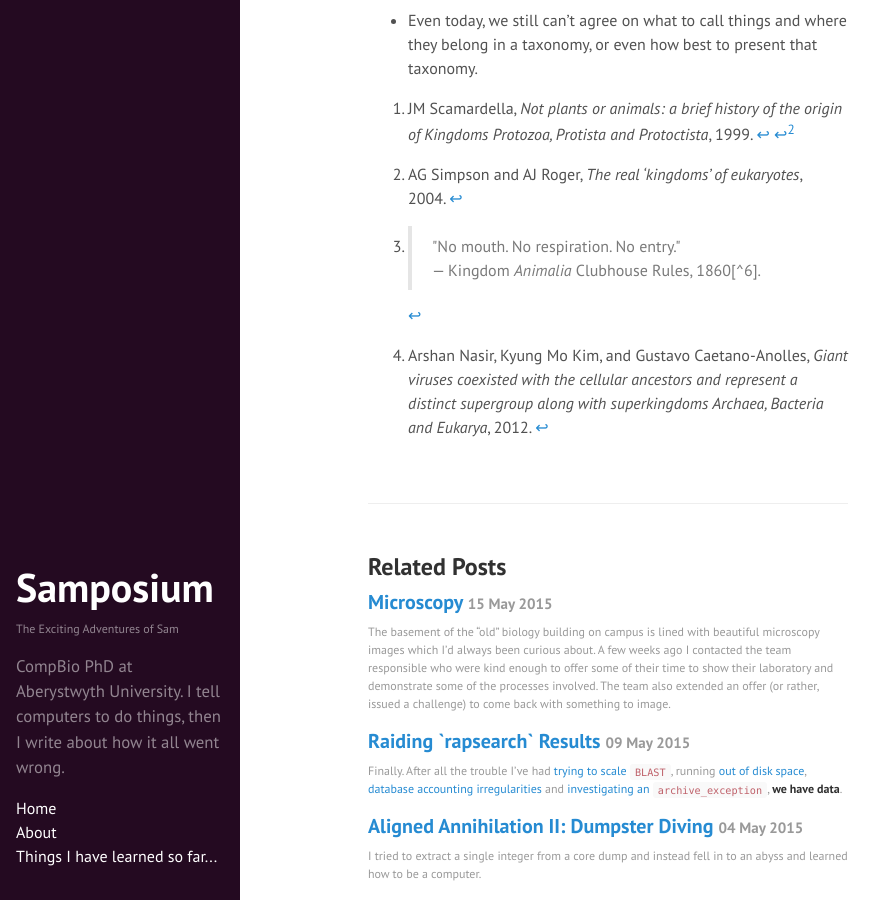
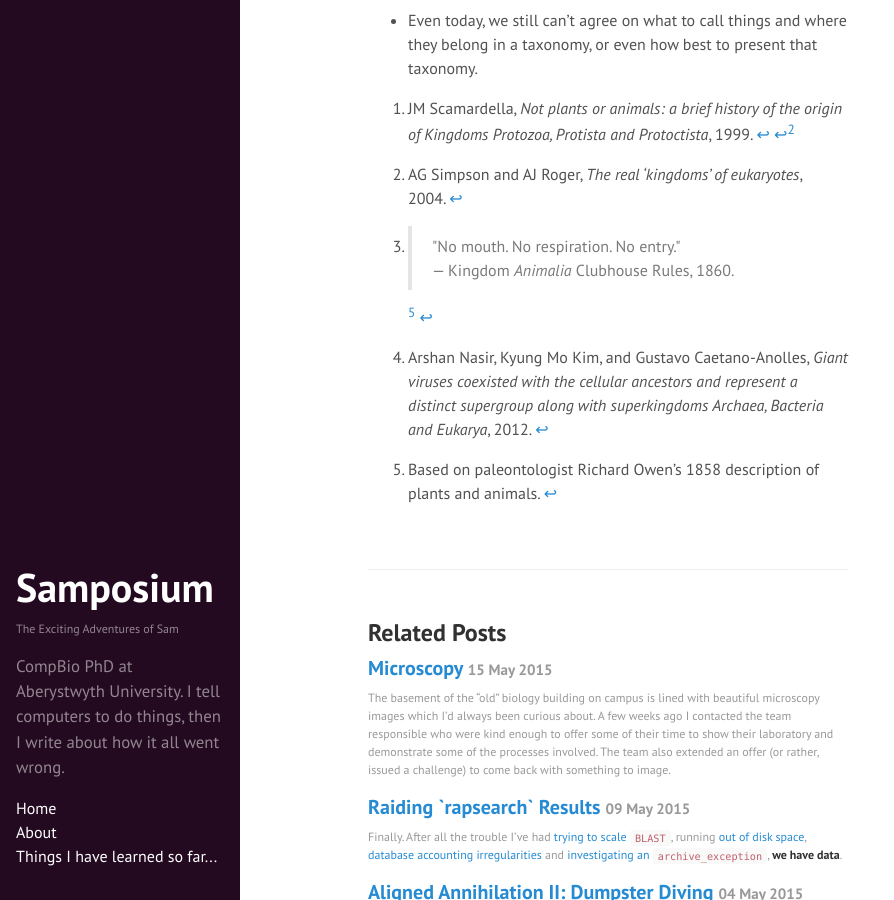
Before and after one commit to SamStudio8/samstudio8.github.io.off, a Jekyll site: the page built from _posts/2015-05-12-playing-phylogenetic-hide-seek.md, in a window 1280 px wide and 900 px high, scrolled down 3327 px. Shown: the whole window, without its empty margins (0-894 px from the left). Built offline with Jekyll 4.4.1, drawn with Linux system fonts in a browser that asks for light colours; Markdown is read by kramdown in place of the engine named in the settings.

Commit message:
Update 2015-05-12-playing-phylogenetic-hide-seek.md

```diff
--- a/_posts/2015-05-12-playing-phylogenetic-hide-seek.md
+++ b/_posts/2015-05-12-playing-phylogenetic-hide-seek.md
@@ -123,6 +123,6 @@ explains the phylogenetic taxonomy
 
 [^4]: AG Simpson and AJ Roger, *The real 'kingdoms' of eukaryotes*, 2004.
 
-[^5]: <blockquote>"No mouth. No respiration. No entry."<br/><footer>— Kingdom <i>Animalia</i> Clubhouse Rules, 1860[^6].</footer></blockquote>
+[^5]: <blockquote>"No mouth. No respiration. No entry."<br/><footer>— Kingdom <i>Animalia</i> Clubhouse Rules, 1860.</footer></blockquote>[^6]
 
 [^6]: Based on paleontologist Richard Owen's 1858 description of plants and animals.
```
